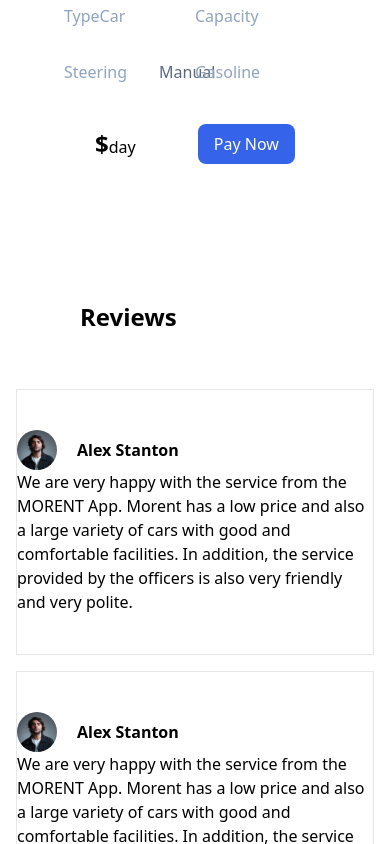
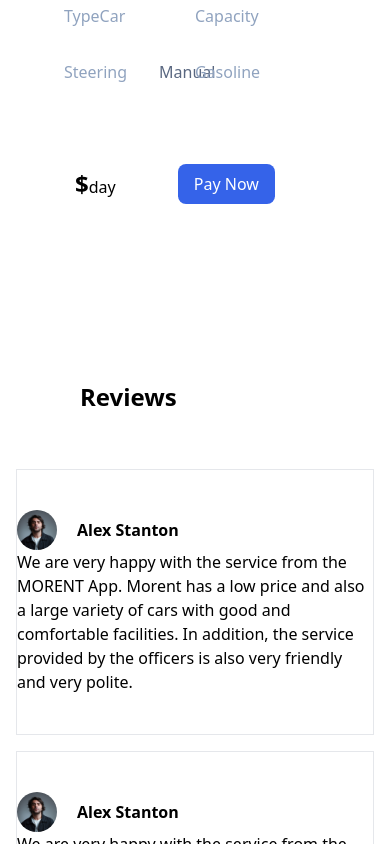
Before and after one commit to hassanmasood200716/hackathon-3, a Next.js app: page /rentcar in a window 390 px wide. Shown: the part 820-1664 px from the top of the page. Built offline with nearby package versions, Linux system fonts and the light colour scheme.

Commit message:
done bhai finally

```diff
--- a/app/components/FifthMain.tsx
+++ b/app/components/FifthMain.tsx
@@ -72,12 +72,12 @@ const FifthMain = () => {
   return (
     <>
     <div className='flex lg:flex-col  items-start justify-center'>
-    <div className='grid grid-cols-1 justify-items-center lg:grid-cols-3 w-4/6 '>
+    <div className='grid grid-cols-1 justify-items-center lg:grid-cols-3 w-full '>
                     <Cardz type="sports" name="Koenigsegg" src="/images/car1.png" capicity='90L' pplecap="2" price="99" />
                     <Cardz type="sports" name="Nissan GT-R" src="/images/car2.png" capicity='80L' pplecap="2" price="80" />
                     <Cardz type="sedan" name="Rolls - Royce" src="/images/car3.png" capicity='70L' pplecap="4" price="96" />
                     </div>
-                    <div  className='hidden lg:grid grid-cols-3 w-4/6'>
+                    <div  className='hidden lg:grid grid-cols-3 w-full'>
                     <Cardz type="SUv" name="All New Rush" src="/images/car4.png" capicity='70L' pplecap="6" price="72" />
                     <Cardz type="SUV" name="CR - V" src="/images/car5.png" capicity='80L' pplecap="6" price="80" />
                     <Cardz type="SUV" name="All New Terios" src="/images/car6.png" capicity='90L' pplecap="6" price="74" />
--- a/app/components/Footer.tsx
+++ b/app/components/Footer.tsx
@@ -48,7 +48,7 @@ const Footer = () => {
                 <p className='font-bold py-10'>
                 ©2022 MORENT. All rights reserved
                 </p>
-                <div className='font-bold py-10'>
+                <div className='font-bold py-10 flex justify-around'>
                     <span>Privacy & Policy</span>
                     <span>Terms & Condition</span>
                 </div>
--- a/app/components/ForthMain.tsx
+++ b/app/components/ForthMain.tsx
@@ -2,7 +2,7 @@ import React from 'react'
 
 const ForthMain = () => {
   return (
-    <div className='w-full md:w-4/6 overflow-x-hiddenhidden'>
+    <div className='w-full  overflow-x-hidden'>
         <h1 className='font-bold text-2xl p-10 m-10 my-2 '>
             Reviews
         </h1>
--- a/app/rentcar/page.tsx
+++ b/app/rentcar/page.tsx
@@ -107,18 +107,18 @@ const RentCar = () => {
         </div>
         <div className="flex flex-col">
         <div className="flex flex-col lg:flex-row">
-        <div className="flex flex-col gap-5 w-full md:w-4/5 lg:w-1/3" >
+        <div className="flex flex-col gap-5 w-full md:w-4/5 lg:w-2/3" >
           <div className="relative">
             <div
               className="h-[50vh] absolute inset-0 -z-10 bg-cover bg-center"
               style={{ backgroundImage: 'url("/images/wallpaper1.png")' }}
             />
             <div className="relative z-10">
-              <div className="h-[60vh] w-[90vw] md:[30vw] p-4 rounded-lg flex items-start justify-center flex-col text-white">
+              <div className="h-[60vh] w-[90vw] md:w-[30vw] p-4 rounded-lg flex items-start justify-center flex-col text-white">
                 <div className="text-3xl ">
                   Sports car with the best design and acceleration
                 </div>
-                <div className="text-lg w-[90vw] md:[20vw] pt-4">
+                <div className="text-lg w-[90vw] md:w-[20vw] pt-4">
                   Safety and comfort while driving a futuristic and elegant sports car
                 </div>
                 <div className="flex justify-center items-center">
@@ -169,7 +169,7 @@ const RentCar = () => {
 
 
         </div>
-        <div className="w-full lg:w-2/6  px-16 h-[55vh] bg-white">
+        <div className="w-full lg:w-3/6  px-16 h-[55vh] bg-white">
           <div className="flex flex-col gap-y-6">
             <div>
               <h1 className="text-3xl font-bold">{name}</h1>
@@ -203,14 +203,18 @@ const RentCar = () => {
             </div>
             <div>
             <Link href={`/payment?${paymentQuery}`}>
-            <button   onClick={() => console.log("Button Clicked!")} className="bg-[#3563E9] cursor-pointer text-white rounded-lg p-4 py-2">Pay Now</button>
+            <button   onClick={() => console.log("Button Clicked!")} className="bg-[#3563E9] cursor-pointer text-white rounded-lg p-4 m-10 z-100 py-2">Pay Now</button>
             </Link>
             </div>
           </div>
         </div>
         </div>
+        <div className="mt-20 md:mt-0">
           <ForthMain />
+          </div>
+          <div>
           <FifthMain />
+          </div>
         </div>
         </div>
 
```
